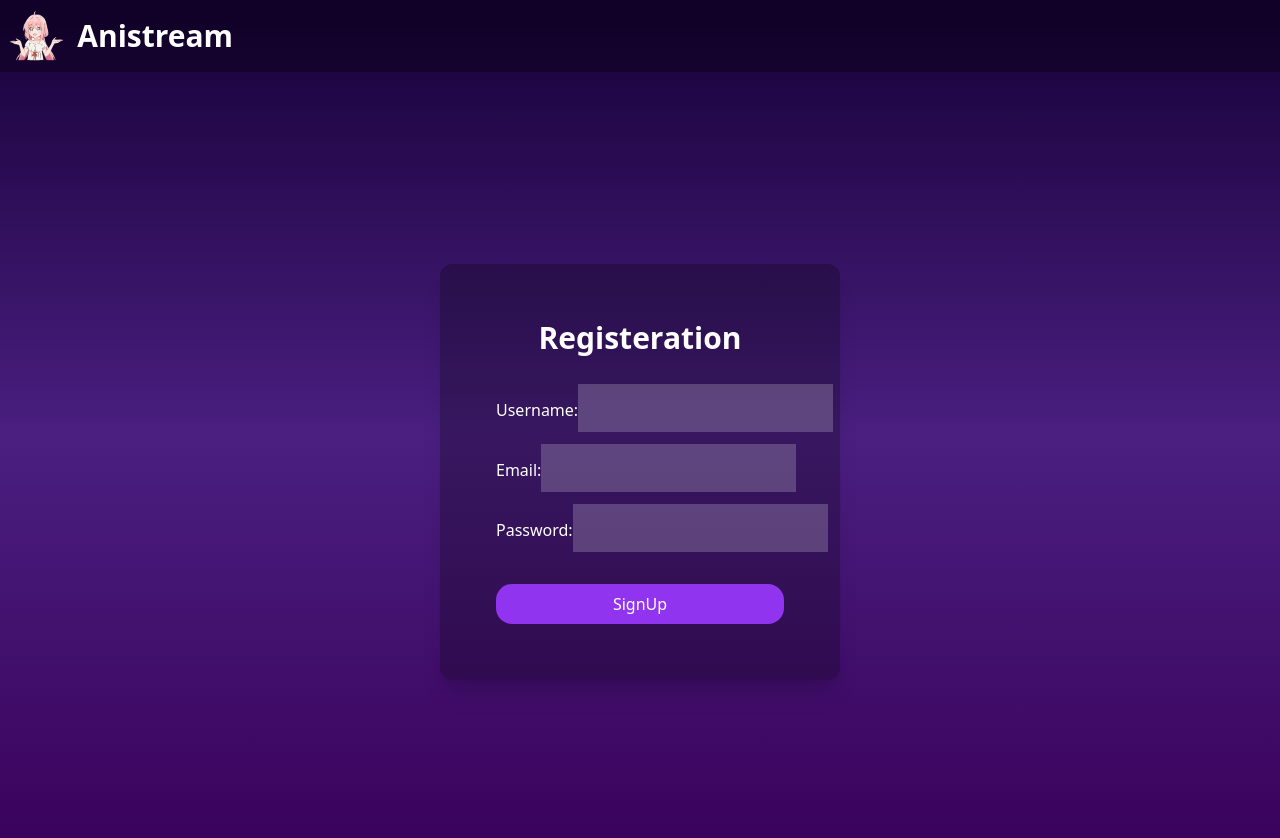
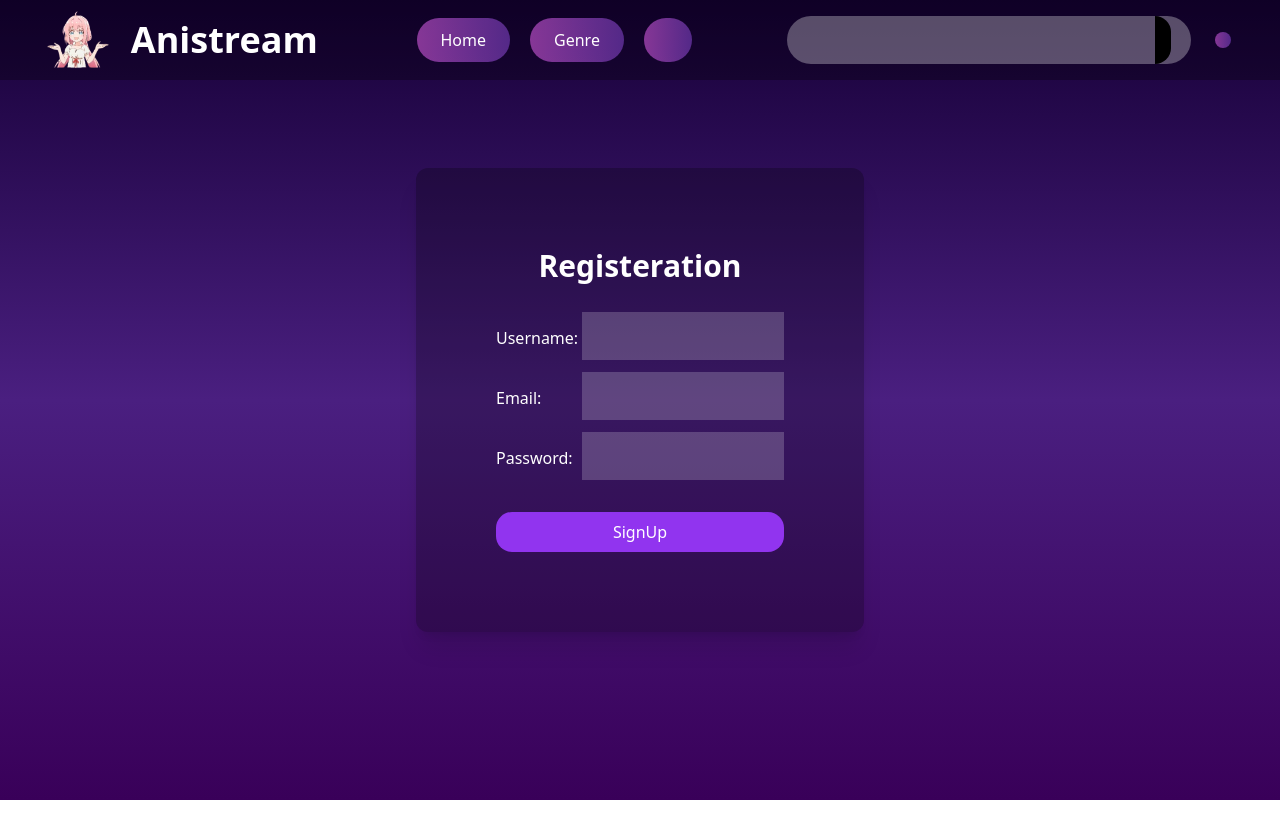
Before and after one commit to prakhar0602/Anistream-Streaming-Project-, a React (Vite) app in the folder Frontend/anistream/: page /signup in a window 1280 px wide. Shown: the top 838 px of the page. After the commit the page ends 800 px from the top, so only its background shows below. Built offline with nearby package versions, Linux system fonts and the light colour scheme.

Commit message:
Responsiveness corrected 2

```diff
--- a/Frontend/anistream/src/Pages/Auth/Login/Login.jsx
+++ b/Frontend/anistream/src/Pages/Auth/Login/Login.jsx
@@ -55,20 +55,20 @@ const Login = () => {
             navigate('/')
         }
       return (
-        <div className='w-full min-h-screen flex items-start'>
+        <div className='w-full min-h-screen flex items-center'>
 
-          <div className="xl:w-50 mobile:w-[90%]  my-auto mx-auto xl:p-20 p-14 mobile:p-5 shadow-xl rounded-xl bg-black/25">
-          <h2 className="text-center mb-7 text-white text-3xl font-bold">Log In</h2>
-          <form onSubmit={(e)=>handleSubmit(e)} className="flex flex-col w-72 mobile:w-[98%]">
+          <div className="flex flex-col items-center xl:w-50 w-[90%] sm:w-fit   my-auto mx-auto xl:p-20 sm:p-14 p-5 shadow-xl rounded-xl bg-black/25">
+          <h2 className="text-center mb-7 text-white text-3xl font-bold w-fit">Log In</h2>
+          <form onSubmit={(e)=>handleSubmit(e)} className="flex flex-col sm:w-72 w-full">
             <div className='flex justify-between w-full items-center'>
             <label className="mb-2 text-white "> Email:
             </label>
-              <input className='p-3 mobile:w-[calc(0.52*100vw)] mobile:p-2 mb-3 outline-none bg-white/20 text-white' type="email" name="email" onChange={changeEmail} required />
+              <input className='sm:p-3 p-2 w-[70%]  mb-3 outline-none bg-white/20 text-white' type="email" name="email" onChange={changeEmail} required />
             </div>
             <div className='flex justify-between w-full items-center'>
             <label className="mb-2 text-white"> Password:
             </label>
-              <input type="password" name="password" onChange={changePassword} className="p-3 mobile:w-[calc(0.52*100vw)] mobile:p-2 outline-none mb-3 bg-white/20 text-white" required />
+              <input type="password" name="password" onChange={changePassword} className="sm:p-3 p-2 w-[70%]  mb-3 outline-none bg-white/20 text-white" required />
             </div>
             <button type="submit" className="bg-[#9134ef] hover:bg-[#8142bf] flex justify-center text-white rounded-2xl p-2 mt-5">
               {
--- a/Frontend/anistream/src/Pages/Auth/SignUp/Signup.jsx
+++ b/Frontend/anistream/src/Pages/Auth/SignUp/Signup.jsx
@@ -48,25 +48,25 @@ const Signup = () => {
   }
 
   return (
-    <div className='w-full min-h-screen flex items-start'>
+    <div className='w-full min-h-screen flex items-center'>
 
-    <div className="w-50 my-auto mx-auto xl:p-20 p-14 shadow-xl rounded-xl bg-black/25">
-    <h2 className="text-center mb-7 text-white text-3xl font-bold">Registeration</h2>
-    <form onSubmit={(e)=>handleSubmit(e)} className="flex flex-col xl:w-80 w-72">
+    <div className="flex flex-col items-center xl:w-50 w-[90%] sm:w-fit   my-auto mx-auto xl:p-20 sm:p-14 p-5 shadow-xl rounded-xl bg-black/25">
+    <h2 className="text-center mb-7 text-white text-3xl w-fit font-bold">Registeration</h2>
+    <form onSubmit={(e)=>handleSubmit(e)} className="flex flex-col sm:w-72 w-full">
       <div className='flex justify-between w-full items-center'>
       <label className="mb-2 text-white "> Username:
       </label>
-        <input className='p-3 mb-3 outline-none bg-white/20 text-white' type="text" name="username" onChange={changeName} required />
+        <input className='sm:p-3 p-2 w-[70%]  mb-3 outline-none bg-white/20 text-white' type="text" name="username" onChange={changeName} required />
       </div>
       <div className='flex justify-between w-full items-center'>
       <label className="mb-2 text-white "> Email:
       </label>
-        <input className='p-3 mb-3 bg-white/20 outline-none text-white' type="email" name="email" onChange={changeEmail} required />
+        <input className='sm:p-3 p-2 w-[70%]  mb-3 outline-none bg-white/20 text-white' type="email" name="email" onChange={changeEmail} required />
       </div>
       <div className='flex justify-between w-full items-center'>
       <label className="mb-2 text-white"> Password:
       </label>
-        <input type="password" name="password"  onChange={changePassword} className="p-3 mb-3 outline-none bg-white/20 text-white" required />
+        <input type="password" name="password"  onChange={changePassword} className="sm:p-3 p-2 w-[70%]  mb-3 outline-none bg-white/20 text-white" required />
       </div>
 
       <button type="submit" className="bg-[#9134ef] hover:bg-[#8142bf] text-white rounded-2xl p-2 mt-5">
--- a/Frontend/anistream/tailwind.config.js
+++ b/Frontend/anistream/tailwind.config.js
@@ -5,9 +5,6 @@ export default {
     "./src/**/*.{js,ts,jsx,tsx}",
   ],
   theme: {
-    screens: {
-      'mobile': '300px',
-    },
     extend: {
     },
   },
```
